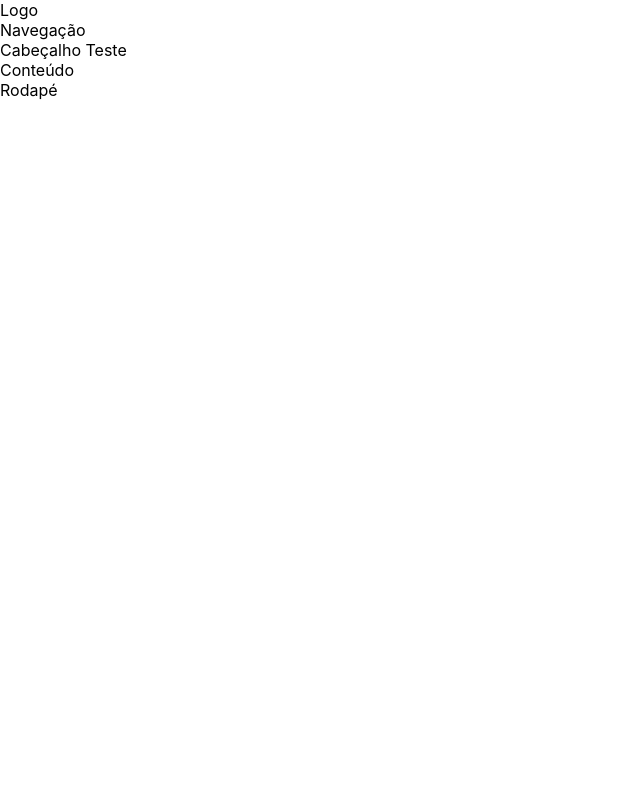
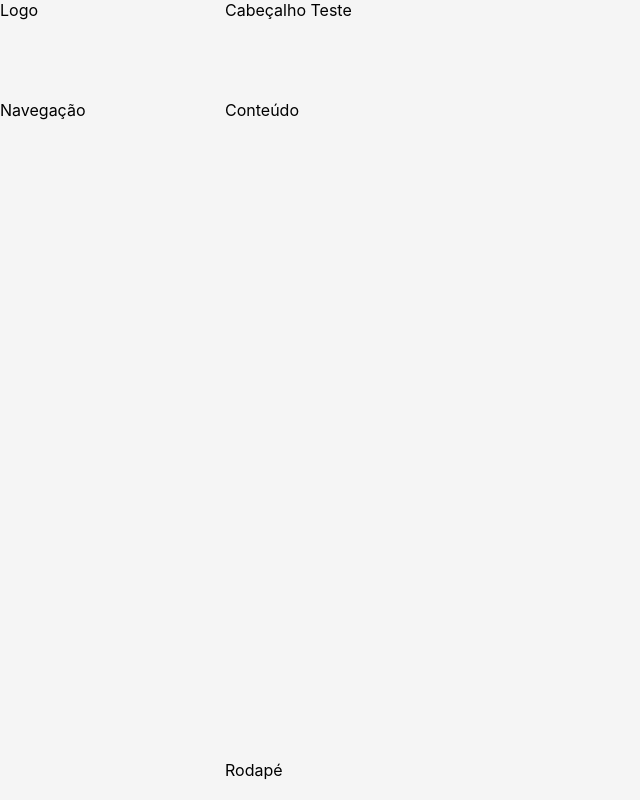
Before and after one commit to dsslucas/estudo-react-crud, a React (Create React App) app in the folder frontend/: page / in a window 1280 px wide. Shown: the whole page, without its empty margins (0-640 px from the left). Built offline with nearby package versions, Linux system fonts and the light colour scheme.

Commit message:
Alterações iniciais no CSS do App.css

```diff
--- a/frontend/src/main/App.css
+++ b/frontend/src/main/App.css
@@ -0,0 +1,54 @@
+/* Aqui a gente mexe com CSS Grid e etc */
+
+:root {
+    --bg-dark: #1a2f3a;
+    --logo-height: 100px;
+    --header-height: 100px;
+    --aside-width: 225px;
+    --foter-height: 40px;
+
+    --shadow:
+        0 2px 23px 0 rgba(0, 0, 0, 0.1),
+        0 2px 49px 0 rgba(0, 0, 0, 0.06),
+}
+
+* {
+    box-sizing: border-box,
+
+    /* Fonte, mexer depois
+    font-family: 'Montserrat', sans-serif
+    */
+}
+
+/* Layout em Grid */
+.app{
+    margin: 0px;
+    display: grid;
+    grid-template-columns: var(--aside-width) 1fr;
+    grid-template-rows:
+        var(--header-height) 1fr
+        var(--foter-height);
+    grid-template-areas: "logo header" "menu content" "menu footer";
+    height: 100vh;
+    background-color: #f5f5f5;
+}
+
+aside.logo{
+    grid-area: logo;
+}
+
+header.header{
+    grid-area: header;
+}
+
+aside.menu-area{
+    grid-area: menu;
+}
+
+main.content{
+    grid-area: content;
+}
+
+footer.footer{
+    grid-area: footer;
+}
```
